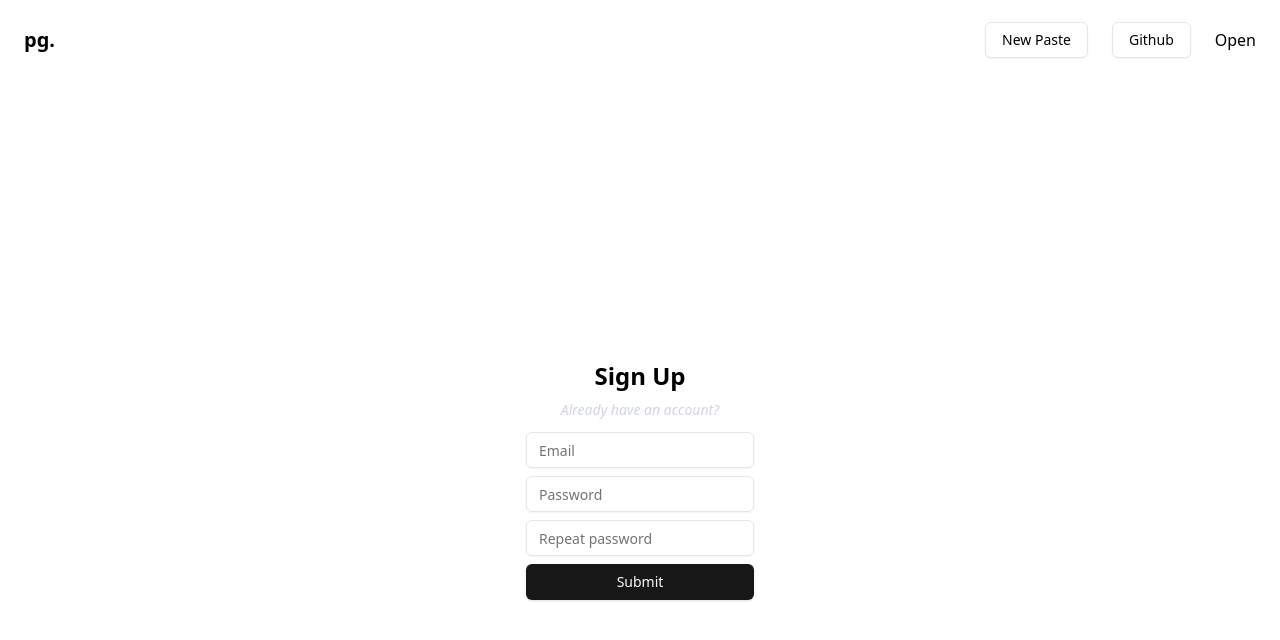
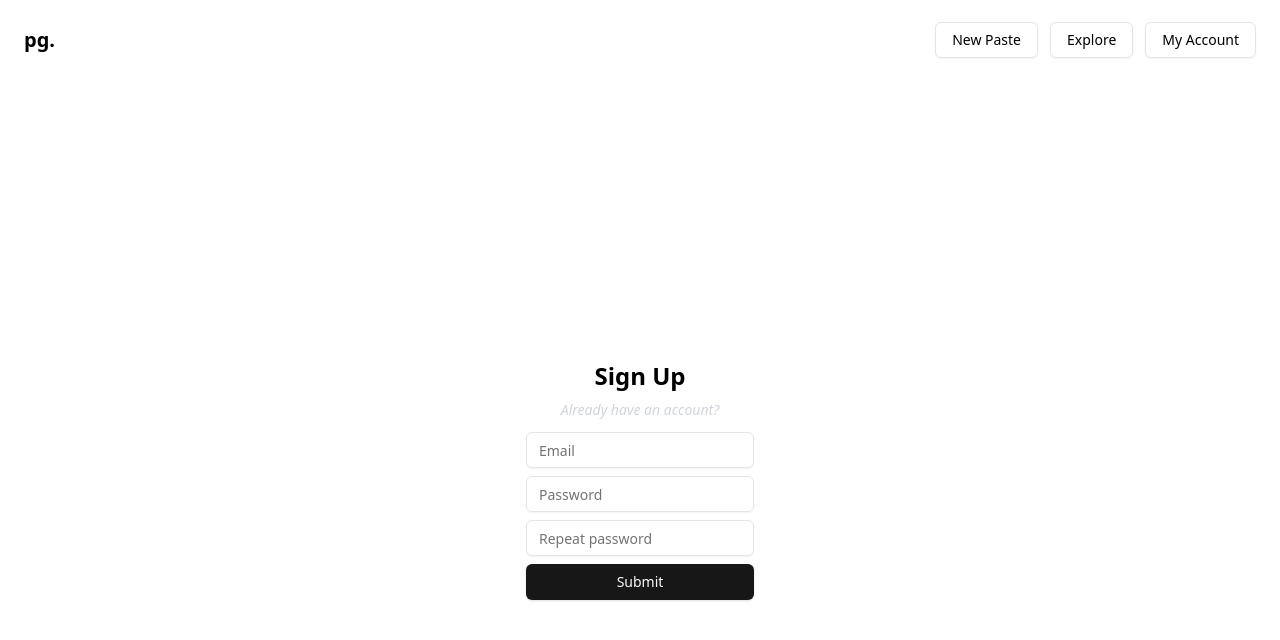
Before and after one commit to paulbgtr/pastegrin, a React (Vite) app in the folder frontend/: page /signup in a window 1280 px wide. Shown: the top 640 px of the page. Built offline with nearby package versions, Linux system fonts and the light colour scheme.

Commit message:
feat: update Navbar
- change gap between links
- name dropdown menu differently

```diff
--- a/frontend/src/components/Navbar.tsx
+++ b/frontend/src/components/Navbar.tsx
@@ -14,21 +14,20 @@ export const Navbar = () => {
       <a className="hidden my-auto mr-6 lg:flex" href="/">
         <span className="text-xl font-bold">pg.</span>
       </a>
-      <nav className="hidden gap-6 ml-auto lg:flex">
+      <nav className="hidden gap-3 ml-auto lg:flex">
         <a className={buttonVariants({ variant: "outline" })} href="#">
           New Paste
         </a>
-        <a
-          className={buttonVariants({ variant: "outline" })}
-          href="https://github.com/paulbgtr/pastegrin"
-        >
-          Github
+        <a className={buttonVariants({ variant: "outline" })} href="#">
+          Explore
         </a>
         <DropdownMenu>
-          <DropdownMenuTrigger>Open</DropdownMenuTrigger>
+          <DropdownMenuTrigger
+            className={buttonVariants({ variant: "outline" })}
+          >
+            My Account
+          </DropdownMenuTrigger>
           <DropdownMenuContent>
-            <DropdownMenuLabel>My Account</DropdownMenuLabel>
-            <DropdownMenuSeparator />
             <DropdownMenuItem>Profile</DropdownMenuItem>
             <DropdownMenuItem>Pastes</DropdownMenuItem>
             <DropdownMenuItem>Settings</DropdownMenuItem>
```
